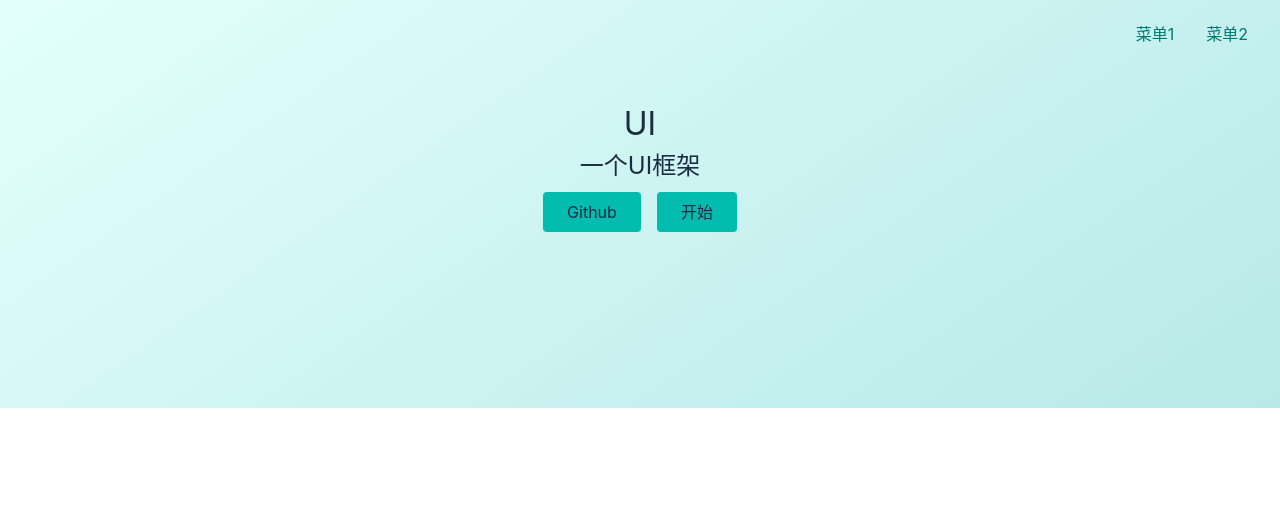
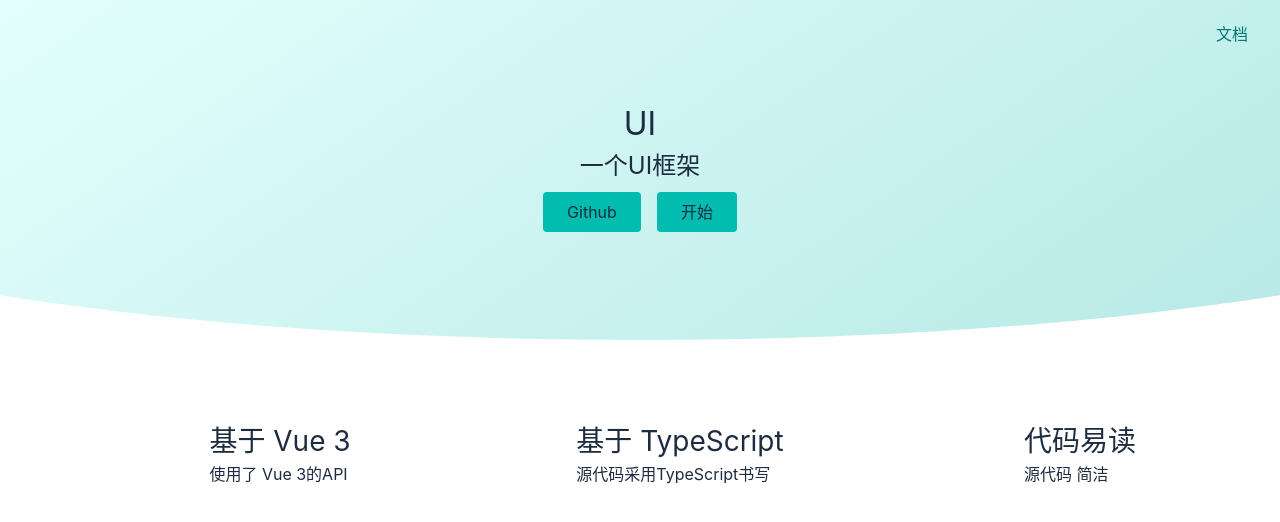
Before and after one commit to sbgrb/yys-ui-code, a Vue app: page /#/ in a window 1280 px wide. Shown: the top 522 px of the page. Built offline with nearby package versions, Linux system fonts and the light colour scheme.

Commit message:
基本完成首页制作

```diff
--- a/index.html
+++ b/index.html
@@ -5,7 +5,7 @@
   <link rel="icon" href="/favicon.ico" />
   <meta name="viewport" content="width=device-width, initial-scale=1.0">
   <title>Vite App</title>
-  <script src="//at.alicdn.com/t/font_2124039_8ri1f8ip0p2.js"></script>
+  <script src="//at.alicdn.com/t/font_2124039_jxavtf2fiq.js"></script>
 </head>
 <body>
   <div id="app"></div>
--- a/src/Views/Doc.vue
+++ b/src/Views/Doc.vue
@@ -1,6 +1,6 @@
 <template>
 <div class="layout">
-    <Topnav class="nav" />
+    <TopNav toggle-menu-button-visible class="nav" />
     <div class="content">
         <aside v-if="asideVisible">
             <h2>组件列表</h2>
@@ -28,10 +28,10 @@
 
 <script lang="ts">
     import {inject,Ref} from 'vue'
-import Topnav from '../components/Topnav.vue'
+import TopNav from '../components/Topnav.vue'
 export default {
     components: {
-        Topnav
+        TopNav
     },
     setup(){
         const asideVisible = inject<Ref<boolean>>('asideVisible')
--- a/src/Views/Home.vue
+++ b/src/Views/Home.vue
@@ -1,4 +1,5 @@
 <template>
+    <div>
         <div class="topNavAndBanner">
             <TopNav/>
             <div class="banner">
@@ -9,22 +10,38 @@
                     <router-link to="/doc">开始</router-link>
                 </p>
             </div>
+        </div>
         <div class="features">
+            <ul>
+                <li>
                     <svg class="icon">
                         <use xlink:href="#icon-Vue"></use>
                     </svg>
+                    <h3>基于 Vue 3</h3>
+                    <p>使用了 Vue 3的API</p>
+                </li>
+                <li>
                     <svg class="icon">
                         <use xlink:href="#icon-ts"></use>
                     </svg>
+                    <h3>基于 TypeScript</h3>
+                    <p>源代码采用TypeScript书写</p>
+                </li>
+                <li>
                     <svg class="icon">
-            <use xlink:href="#icon-list"></use>
+                        <use xlink:href="#icon-book"></use>
                     </svg>
+                    <h3>代码易读</h3>
+                    <p>源代码 简洁</p>
+                </li>
+            </ul>
         </div>
     </div>
 </template>
 
 <script lang="ts">
     import TopNav from '../components/Topnav.vue'
+
     export default {
         components: {
             TopNav
@@ -36,31 +53,72 @@
     $green: #02bcb0;
     $border-radius: 4px;
     $color: #007974;
-    .topNavAndBanner{
+    .topNavAndBanner {
         background: linear-gradient(145deg, rgba(227, 255, 253, 1) 0%, rgba(183, 233, 230, 1) 100%);
+        clip-path: ellipse(80% 60% at 50% 40%);
     }
-    .features{
-        > svg{
+
+    .features {
+        margin: 64px auto;
+        width: 400px;
+
+        @media (min-width: 800px) {
+            width: 800px;
+        }
+        @media (min-width: 1200px) {
+            width: 1200px;
+        }
+
+        > ul {
+            display: flex;
+            flex-wrap: wrap;
+
+            > li {
+                width: 400px;
+                margin: 16px 0;
+                display: grid;
+                justify-content: center;
+                align-content: space-between;
+                grid-template-areas: 'icon title''icon text';
+                grid-template-columns: 80px auto;
+                grid-template-rows: 1fr auto;
+
+                > svg {
+                    grid-area: icon;
                     width: 64px;
                     height: 64px;
                 }
+
+                > h3 {
+                    grid-area: title;
+                    font-size: 28px;
                 }
-    .banner{
+
+                > p {
+                    grid-area: text;
+                }
+            }
+        }
+    }
+
+    .banner {
         padding: 100px 0;
         display: flex;
         justify-content: center;
         align-items: center;
         flex-direction: column;
-        > .actions{
+
+        > .actions {
             padding: 8px 0;
+
             a {
                 margin: 0 8px;
                 background: $green;
                 display: inline-block;
                 border-radius: $border-radius;
-                padding:8px 24px;
+                padding: 8px 24px;
 
-                &:hover{
+                &:hover {
                     text-decoration: none;
                 }
             }
--- a/src/components/Topnav.vue
+++ b/src/components/Topnav.vue
@@ -1,36 +1,40 @@
 <template>
     <div class="topNav">
-    <div class="logo">
+        <router-link to="/" class="logo">
             <svg class="icon">
                 <use xlink:href="#icon-cat"></use>
             </svg>
-    </div>
+        </router-link>
         <ul class="menu">
-        <li>菜单1</li>
-        <li>菜单2</li>
+            <li>文档</li>
         </ul>
-    <span class="toggleAside"  @click="toggleMenu">
-        <svg class="icon">
+        <svg v-if="toggleMenuButtonVisible" class="toggleAside"  @click="toggleMenu">
             <use xlink:href="#icon-list"></use>
         </svg>
-    </span>
     </div>
 </template>
 <script lang="ts">
-    import {inject,Ref} from 'vue'
+    import {inject, Ref} from 'vue'
+
     export default {
-        setup(){
+        props: {
+            toggleMenuButtonVisible: {
+                type: Boolean,
+                default: false
+            }
+        },
+        setup() {
             const asideVisible = inject<Ref<boolean>>('asideVisible')
-            const toggleMenu = () =>{
+            const toggleMenu = () => {
                 asideVisible.value = !asideVisible.value
             }
-            return{toggleMenu}
+            return {toggleMenu}
         }
     }
 </script>
 
 <style lang="scss" scoped>
-    $color:#007974;
+    $color: #007974;
     .topNav {
         color: $color;
         display: flex;
@@ -42,45 +46,46 @@
         z-index: 10;
         justify-content: center;
         align-items: center;
-    >.logo {
+
+        > .logo {
             max-width: 6em;
             margin-right: auto;
-        > svg{
+
+            > svg {
                 width: 32px;
                 height: 32px;
             }
         }
 
-    >.menu {
+        > .menu {
             display: flex;
             white-space: nowrap;
             flex-wrap: nowrap;
 
-        >li {
+            > li {
                 margin: 0 1em;
             }
         }
-    > .toggleAside{
+
+        > .toggleAside {
             display: none;
-        width: 24px;
-        height: 24px;
+            width: 32px;
+            height: 32px;
             position: absolute;
             left: 16px;
             top: 50%;
             transform: translateY(-50%);
-        > svg{
-            width: 36px;
-            height: 36px;
-        }
-    }
-    @media (max-width: 500px) {
-        > .menu{
             display: none;
         }
-        > .logo{
+
+        @media (max-width: 500px) {
+            > .menu {
+                display: none;
+            }
+            > .logo {
                 margin: 0 auto;
             }
-        > .toggleAside{
+            > .toggleAside {
                 display: inline-block;
             }
         }
```
Lines whose indentation alone changed are shown as unchanged.
